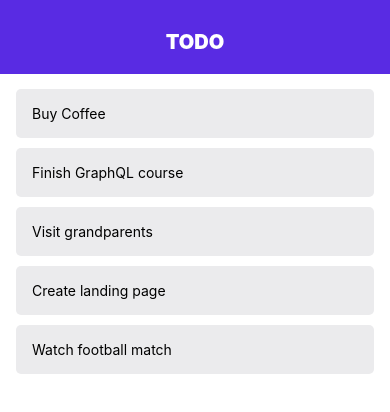
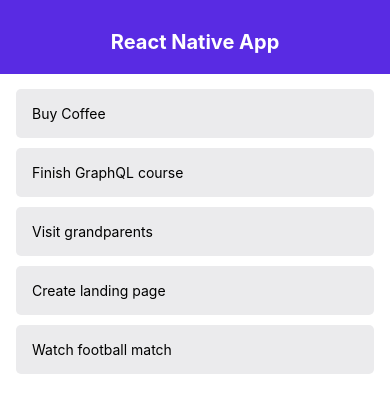
Before and after one commit to tundeph/rev-mobile-app, a React Native app: screen / in a window 390 px wide. Shown: the top 412 px of the page. Built offline with nearby package versions, Linux system fonts and the light colour scheme.

Commit message:
Update Header.js

```diff
--- a/pages/todos/components/Header.js
+++ b/pages/todos/components/Header.js
@@ -1,19 +1,17 @@
 import React from "react"
 import styled from "styled-components/native"
-import { Text, View } from "react-native"
+import { Text, View, SafeAreaView } from "react-native"
 
 const Container = styled(View)`
 	width: 100%;
 	padding-top: 30px;
 	padding-bottom: 20px;
 	background-color: #592be3;
-	/* align-items: center; */
 `
 
 const HeaderText = styled(Text)`
-	font-weight: 900;
+	font-weight: 700;
 	font-size: 20px;
-	text-transform: uppercase;
 	text-align: center;
 	color: #fff;
 `
@@ -21,7 +19,9 @@ const HeaderText = styled(Text)`
 const Header = () => {
 	return (
 		<Container>
-			<HeaderText> Todo </HeaderText>
+			<SafeAreaView>
+				<HeaderText> React Native App </HeaderText>
+			</SafeAreaView>
 		</Container>
 	)
 }
```
